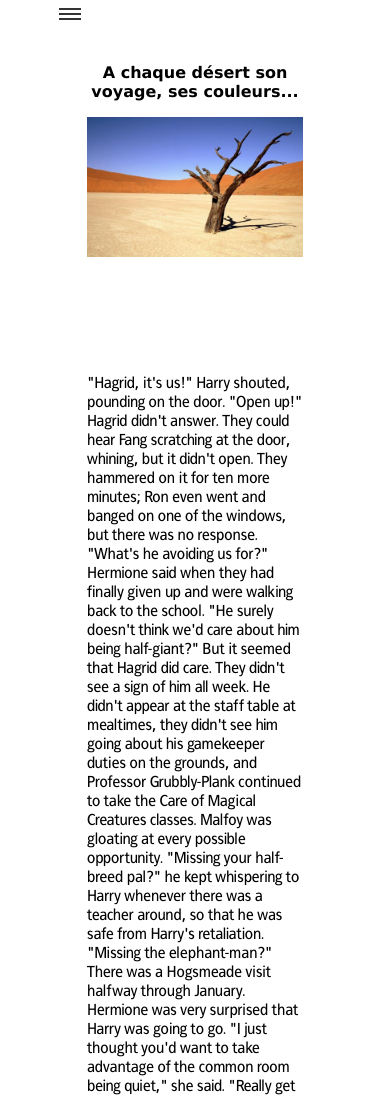
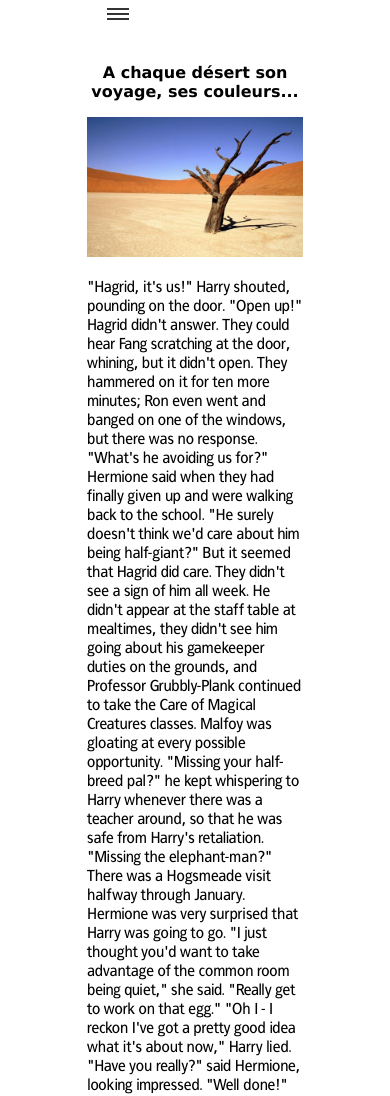
Before and after one commit to LeaFizzala/desertsdumonde, a plain HTML site: page index.html in a window 390 px wide. Shown: the part 195-1291 px from the top of the page. Drawn offline with Linux system fonts and the light colour scheme.

Commit message:
last changes

```diff
--- a/assets/global.css
+++ b/assets/global.css
@@ -65,17 +65,18 @@ h2{
     background-image: url("/assets/img/desert.jpg");
     background-size: contain;
     width: 100%;
-    height: 15rem;
+    height: 10rem;
     background-repeat: no-repeat;
 }
 p{
     text-align: left;
     font-family: 'francophilsansregular', Arial, sans-serif;
-    padding: 1rem 0rem;
+
 }
 /* Top 5*/
 #top5{
     padding: 1rem 1rem 0rem 1rem;
+    display: none;
 
 }
 #top5 h3{
@@ -92,6 +93,7 @@ p{
 /* Gallerie */
 #gallery_container{
     padding: 4rem 1rem 2rem 1rem;
+    display: none;
 
 
 }
--- a/assets/menuburger.css
+++ b/assets/menuburger.css
@@ -17,6 +17,7 @@ a {
 
 nav {
     background-color: #fff;
+    padding-left:3rem;
 }
 
 nav h1::before {
--- a/assets/tablette.css
+++ b/assets/tablette.css
@@ -57,7 +57,7 @@
         background-image: url("/assets/img/desert.jpg");
         background-size: contain;
         width: 100%;
-        height:30rem;
+        height:25rem;
         background-repeat: no-repeat;
     }
     p{
@@ -74,6 +74,7 @@
     /* Top 5*/
     #top5{
         padding: 1rem 1rem 0rem 1rem;
+        min-width: 40%;
 
     }
     #top5 h3{
@@ -90,7 +91,7 @@
     /* Gallerie */
     #gallery_container{
         padding: 1rem  0rem 1rem 4rem;
-
+       max-width: 65%;
     }
     #gallery_title{
 
--- a/index.html
+++ b/index.html
@@ -1,5 +1,5 @@
 <!DOCTYPE html>
-<html lang="fr">
+<html lang="en">
 <head>
     <meta charset="UTF-8">
     <meta http-equiv="X-UA-Compatible" content="IE=edge">
@@ -46,19 +46,7 @@
                "Well done!" Harrys insides gave a guilty squirm, but he ignored them.
                He still had five weeks to work out that egg clue, after all, and that was ages. . .
                whereas if he went into Hogsmeade, he might run into Hagrid, and get a chance to persuade
-               him to come back. He, Ron, and Hermione left the castle together on Saturday and set off through the cold,
-                wet grounds toward the gates. As they passed the Durmstrang ship moored in the lake, they saw Viktor Krum
-                 emerge onto the deck, dressed in nothing but swimming trunks. He was very skinny indeed,
-                 but apparently a lot tougher than he looked, because he climbed up onto the side of the ship,
-                 stretched out his arms, and dived, right into the lake. "He's mad!" said Harry, staring at Krums
-                 dark head as it bobbed out into the middle of the lake. "It must be freezing, it's January!"
-                 "It's a lot colder where he comes from," said Hermione. "I suppose it feels quite warm to him."
-                 "Yeah, but there's still the giant squid," said Ron. He didn't sound anxious
-                 - if anything, he sounded hopeful. Hermione noticed his tone of voice and frowned.
-                 "He's really nice, you know," she said. "He's not at all like you'd think, coming from Durmstrang.
-                 He likes it much better here, he told me." Ron said nothing. He hadn't mentioned Viktor Krum since
-                 the ball, but Harry had found a miniature arm under his bed on Boxing Day, which had looked very much as
-                  though it had been snapped off a small model figure wearing Bulgarian Quidditch robes.</p>
+               him to come back.</p>
 
                   <div id="tablette_bottom">
                   <div id="top5">
```
